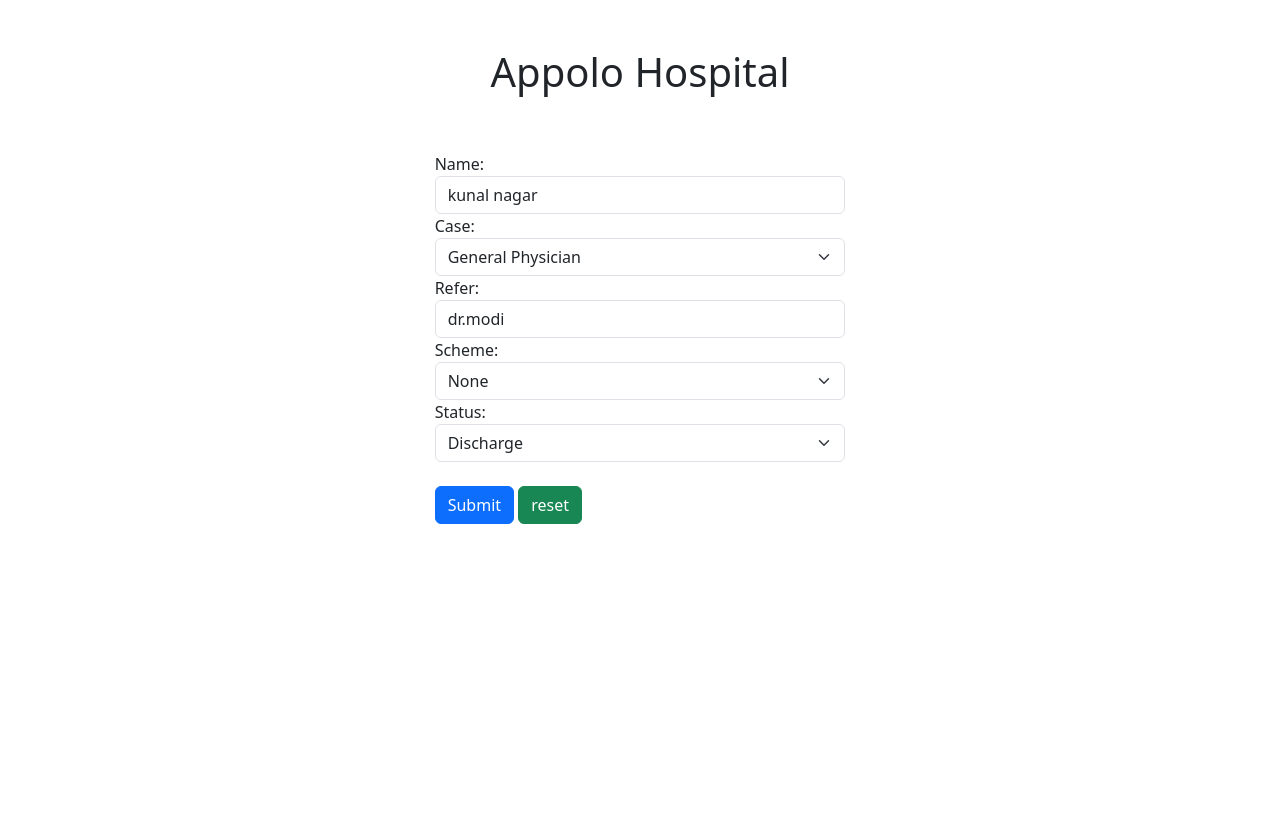
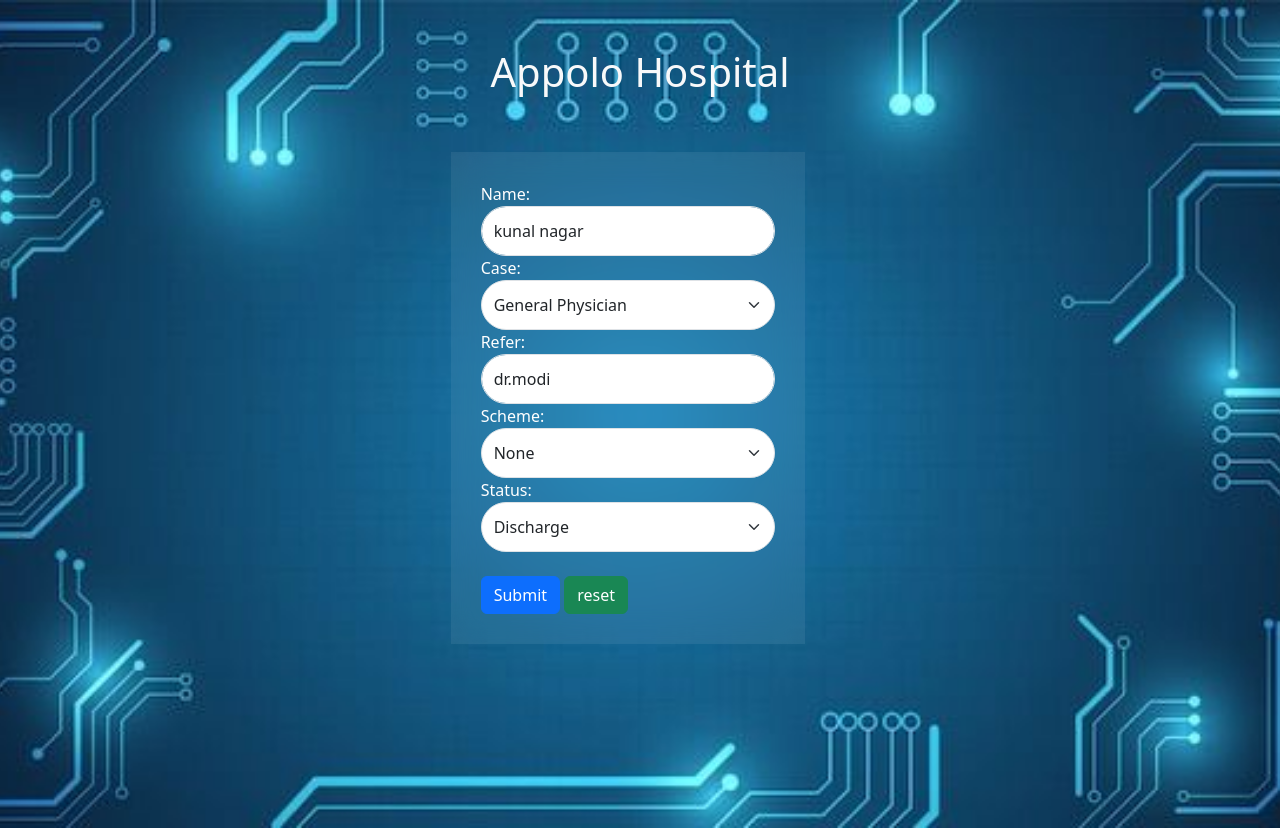
Before and after one commit to rahulcarpenter1/Hospital_Portal, a Django app: page /update/6 in a window 1280 px wide. Before the commit the page ends 524 px from the top, so only its background shows below. Run offline with Django 5.2, Linux system fonts and the light colour scheme; data comes from the database, SQL or seed files in the repository; both versions use the stored data as it was after the commit.

Commit message:
some changes

```diff
--- a/crud/settings.py
+++ b/crud/settings.py
@@ -122,9 +122,9 @@
 STATICFILES_STORAGE = "whitenoise.storage.CompressedManifestStaticFilesStorage"
 
 STATIC_URL = '/static/'
-# STATICFILES_DIRS = BASE_DIR, "static"
+STATICFILES_DIRS = BASE_DIR, "static"
 
-STATIC_ROOT = os.path.join(BASE_DIR,'static')
+# STATIC_ROOT = os.path.join(BASE_DIR,'static')
 MEDIA_ROOT = os.path.join(BASE_DIR, 'media')
 # Default primary key field type
 # https://docs.djangoproject.com/en/5.1/ref/settings/#default-auto-field
--- a/templates/update.html
+++ b/templates/update.html
@@ -5,12 +5,33 @@
     <meta name="viewport" content="width=device-width, initial-scale=1.0">
     <link href="https://cdn.jsdelivr.net/npm/bootstrap@5.3.7/dist/css/bootstrap.min.css" rel="stylesheet" integrity="sha384-LN+7fdVzj6u52u30Kp6M/trliBMCMKTyK833zpbD+pXdCLuTusPj697FH4R/5mcr" crossorigin="anonymous">
     <title>Hospital Portal</title>
+    <style>
+         .main{
+            background-image: url(/static/img/loginimg.jpg);
+            /* height: 100vh; */
+            background-size: cover;
+            background-position: center;
+            padding-bottom: 20vh;
+        }
+        .main .blur{
+            background-color: rgba(255, 255, 255, 0.071);
+            backdrop-filter: blur(15px);
+            padding: 30px;
+            color: white;
+        }
+        .blur input, .blur select{
+            height: 50px;
+            border-radius: 30px;
+        }
+    </style>
 </head>
 <body>
-    <h1 class="text-center pt-5">Appolo Hospital</h1>
+    <div class="main">
+            <h1 class="text-center text-light pt-5">Appolo Hospital</h1>
 
-    <div class="row pt-5">
+    <div class="row w-100 pt-5">
         <div class="col-lg-4 offset-lg-4">
+            <div class="blur mx-4 mb-4">
                 <form action="" method="post">
 
                     {% csrf_token %}
@@ -20,11 +41,8 @@
                 </form>
             </div>
         </div>
-    <h2>{{name}}</h2>
-    {% for i in patient %}
-    <h1>{{i.}}</h1>
-    {% endfor %}
-
+    </div>
+    </div>
 
     <script src="https://cdn.jsdelivr.net/npm/bootstrap@5.3.7/dist/js/bootstrap.bundle.min.js" integrity="sha384-ndDqU0Gzau9qJ1lfW4pNLlhNTkCfHzAVBReH9diLvGRem5+R9g2FzA8ZGN954O5Q" crossorigin="anonymous"></script>
 
```
Also changed, not shown: static/css/style.css (+23 -0 lines), templates/form.html (+14 -10 lines), templates/index.html (+5 -5 lines), templates/search.html (+4 -4 lines), db.sqlite3. Lines whose indentation alone changed are shown as unchanged.
